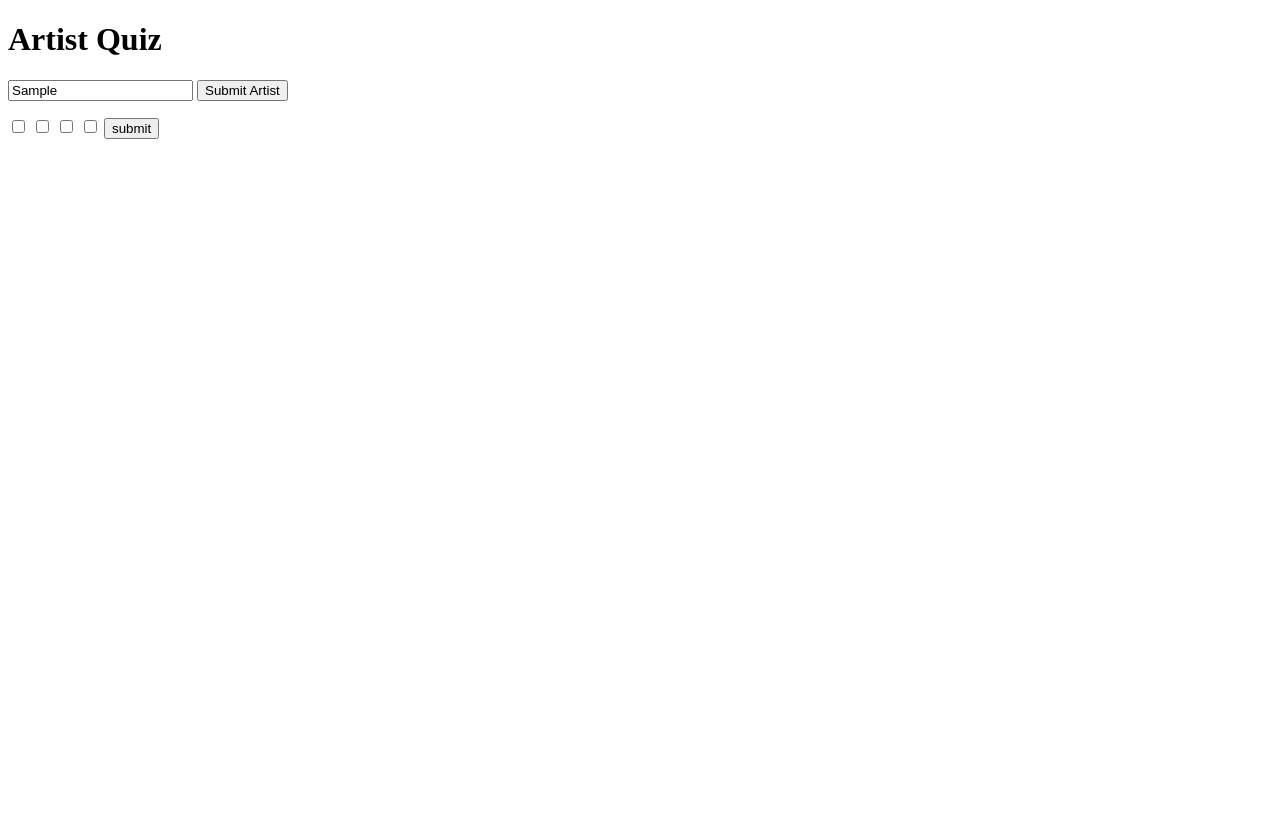
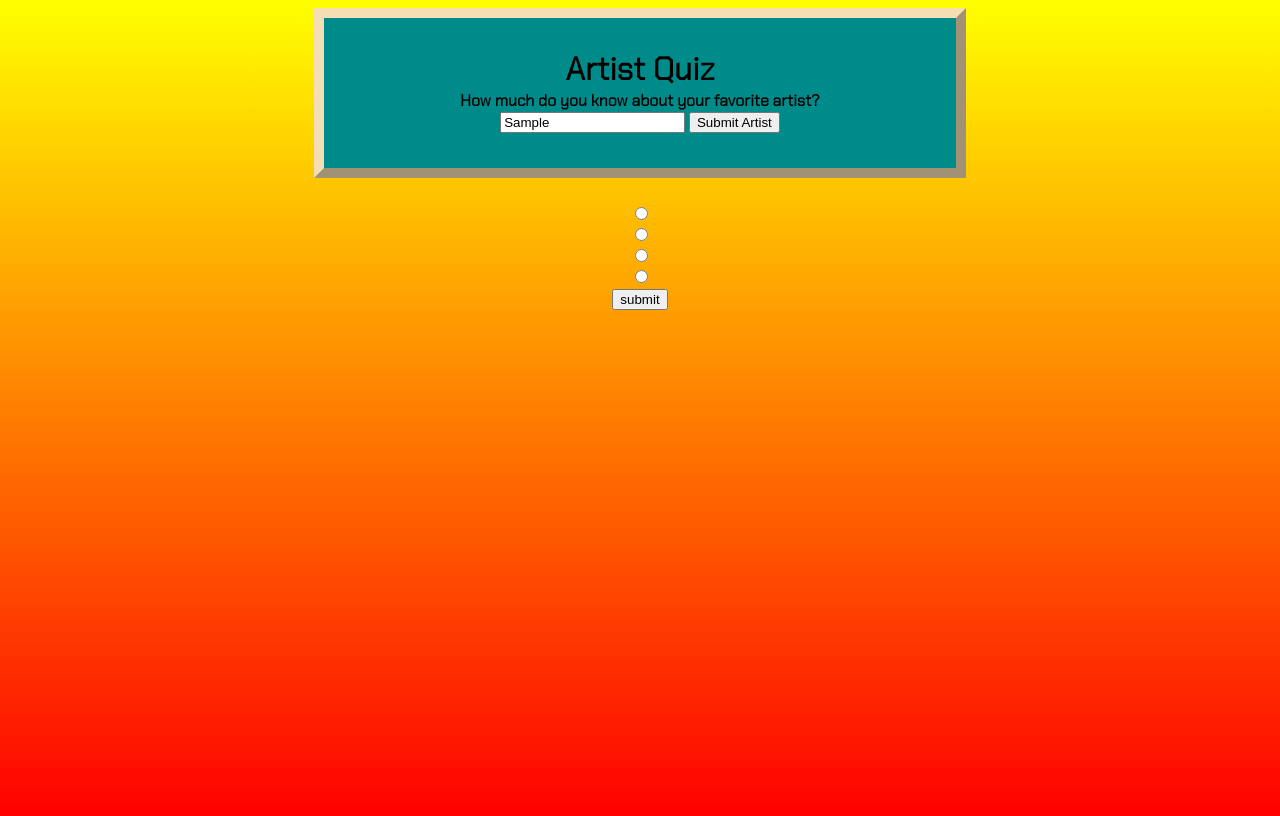
Before and after one commit to Oshprengel/Artist_Quiz, a plain HTML site: page index.html in a window 1280 px wide. Both pictures are taken after typing "Sample" into the empty fields and a click on the button "Submit Artist". Drawn offline with nearby package versions, Linux system fonts and the light colour scheme; no server answers.

Commit message:
front end for desktop complete, beggining to write code to handle invalid search querys

```diff
--- a/CSS/style.css
+++ b/CSS/style.css
@@ -0,0 +1,31 @@
+body {
+    font-family: 'Chakra Petch', sans-serif;
+    text-align: center;
+    background-image:linear-gradient(yellow,red);
+    background-repeat: no-repeat;
+    background-size: cover;
+    height: 100vh;
+}
+header{
+    background-color: darkcyan;
+    text-align: center;
+    border: 10px outset wheat;
+    height: 150px;
+    margin: 0 auto;
+    width: 50%;
+}
+h4{
+    margin: 0 0 0 0;
+}
+#head{
+    margin: 0;
+    padding-top: 30PX;
+}
+#searchbar{
+    padding-bottom: 10px;
+    margin-top: 50px;
+}
+#answers{
+    padding-top: 10px;
+    display: none;
+}
--- a/JS/script.js
+++ b/JS/script.js
@@ -1,9 +1,9 @@
 ////////////////////////////////////////////////////////////////Global Event Handlers/////////////////////////////////////////////////////////////////////////////////
 //Handles an artist submission
-$("#submitArtist").on('click', playQuiz);
-
-//prevents multiple event listeners from being created on answers submit
-isFirst = true
+$("#submitArtist").on('click', ()=>{
+  playQuiz()
+  $("#answers").css("display","block")
+});
 
 //Asks multiple questions about the artist within the text input at the time the function is called
 function playQuiz(){
@@ -46,10 +46,13 @@ $("#submitArtist").on('click', ()=>{
     url: `https://musicbrainz.org/ws/2/artist/?query=${userInput}&fmt=json`,
   }).then(
     (data) => {
+      console.log(data.artists)
       artistID = data.artists[0].id
       //once artist ID is aquired  we make another ajax call using the artist ID to assign all the artist variables
       $.ajax({
-        url: `https://musicbrainz.org/ws/2/artist/${artistID}?fmt=json&inc=releases`,}).then(function (idData){
+        url: `https://musicbrainz.org/ws/2/artist/${artistID}?fmt=json&inc=releases`,
+      })
+        .then(function (idData){
         artistType = idData.type
         artistOrigin = idData['begin-area'].name
         artistStartYr = parseInt(idData['life-span'].begin.substr(0,4))
@@ -105,7 +108,7 @@ $("#submitArtist").on('click', ()=>{
   };
   //displays the users score using the playerScore var and the declares that the game is oever, takes in the total number of questions as param 1 and total right as param 2
   function displayResults(noQuestions, NoRight){
-    alert(NoRight/noQuestions)
+    alert(NoRight+"/"+noQuestions +" questions correct")
     questionNo = null;
   };
   //this function appends 4 answers to the h3 elements in the html in random order the correct answer being the fourth input param and also increases question no by 1
@@ -123,19 +126,16 @@ $("#submitArtist").on('click', ()=>{
     switch(questionNo){
       case 1:
       if($(`label[for=${currCheckbox}]`).html() == artistStartYr){
-        console.log("u right")
         playerScore += 1
       }
       break;
       case 2:
       if($(`label[for=${currCheckbox}]`).html() == artistOrigin){
-        console.log("u right")
         playerScore += 1
       }
       break;
       case 3:
       if($(`label[for=${currCheckbox}]`).html() == artistRelease){
-        console.log("u right")
         playerScore += 1
       }
       break;
--- a/index.html
+++ b/index.html
@@ -8,19 +8,24 @@
     <script src="https://code.jquery.com/jquery-3.6.0.min.js"></script>
     <script defer src="./JS/script.js"></script>
     <link rel="stylesheet" href="./CSS/style.css"></link>
+    <link rel="preconnect" href="https://fonts.googleapis.com">
+    <link rel="preconnect" href="https://fonts.gstatic.com" crossorigin>
+    <link href="https://fonts.googleapis.com/css2?family=Chakra+Petch:wght@300&display=swap" rel="stylesheet">
 </head>
 <body>
+    <header>
         <h1 id="head">Artist Quiz</h1>
+        <h4>How much do you know about your favorite artist?</h4>
         <input id="searchBar"type="text"></input>
         <button id="submitArtist">Submit Artist</button>
-    <p id = "question"></p>
+    </header>
+    <p id="question"></p>
     <div id = "answers">
-        <input type="checkbox" id="check0"><label for="check0" id = "answer0"></label>
-        <input type="checkbox" id="check1"><label for="check1" id = "answer1"></label>
-        <input type="checkbox" id="check2"><label for="check2" id = "answer2"></label>
-        <input type="checkbox" id="check3"><label for="check3" id = "answer3"></label>
+        <input type="radio" id="check0"><label for="check0" id = "answer0"></label></br>
+        <input type="radio" id="check1"><label for="check1" id = "answer1"></label><br>
+        <input type="radio" id="check2"><label for="check2" id = "answer2"></label><br>
+        <input type="radio" id="check3"><label for="check3" id = "answer3"></label><br>
         <button id = "submitAnswer">submit</button>
-    </div>
     <footer>
 
     </footer>
```
